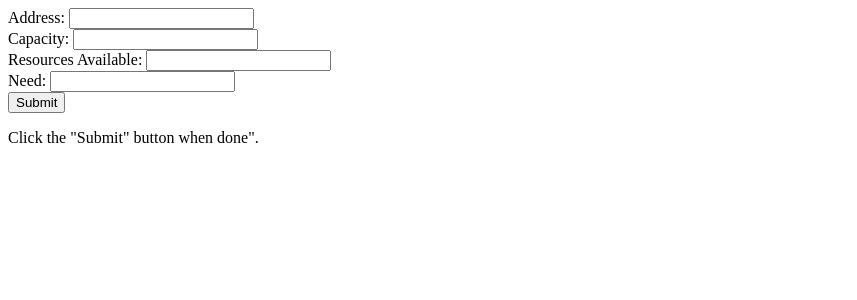
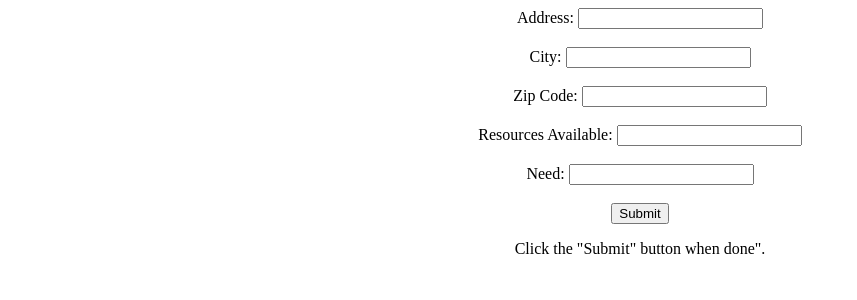
Before and after one commit to kareyzheng/Bunker-Help, a Flask app: page /ShelterProvider/ in a window 1280 px wide. Shown: the top 300 px of the page, without its empty margins (0-857 px from the left). Run offline with Flask 2, Linux system fonts and the light colour scheme.

Commit message:
Update ShelterProvider.html

```diff
--- a/templates/ShelterProvider.html
+++ b/templates/ShelterProvider.html
@@ -6,10 +6,12 @@
 </head>
 <body>
     <form action="/needs.php">
-        Address: <input type="text" name="Address"><br>
-        Capacity: <input type="text" name="Capacity"><br>
-        Resources Available: <input type="text" name="Resources"><br>
-        Need: <input type="text" name="Need"><br>
+        <center>Address: <input type="text" name="Address"><center><br>
+        <center>City: <input type="text" name="City"><center><br>
+        <center>Zip Code: <input type="text" name="ZipCode><center><br>
+        <center>Capacity: <input type="text" name="Capacity"><center><br>
+        <center>Resources Available: <input type="text" name="Resources"><center><br>
+        <center>Need: <input type="text" name="Need"><center><br>
     <input type="submit" value="Submit">
 </form>
 
```
